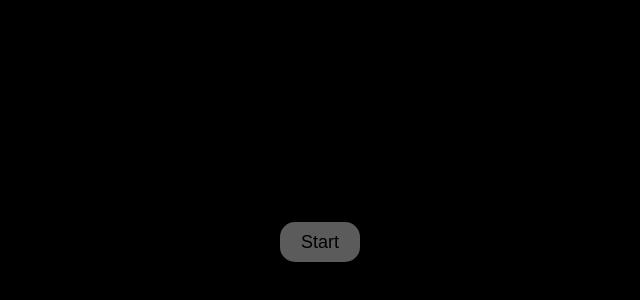
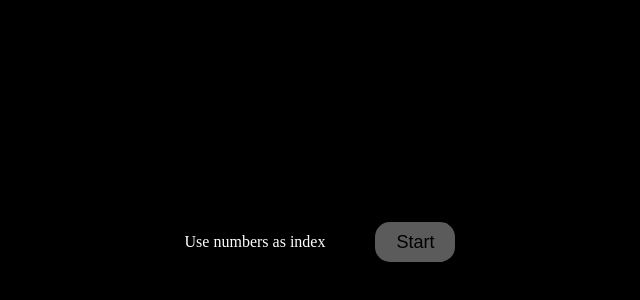
Before and after one commit to Nikeemma12/Tic-Tac-Toe, a plain HTML site: page index.html in a window 1280 px wide. Shown: the part 158-458 px from the top of the page, without its empty margins (320-960 px from the left). Drawn offline with Linux system fonts and the light colour scheme.

Commit message:
Add files via upload

```diff
--- a/index.html
+++ b/index.html
@@ -18,6 +18,7 @@
         <div class="items eight"></div>
         <div class="items nine"></div>
     </div>
+    <p>Use numbers as index</p>
     <button type="button" id="start">Start</button>
     <script src="XO.js"></script>
 </body>
```
